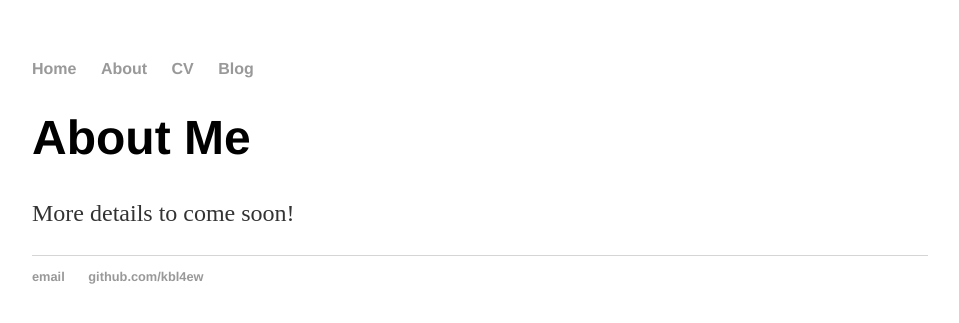
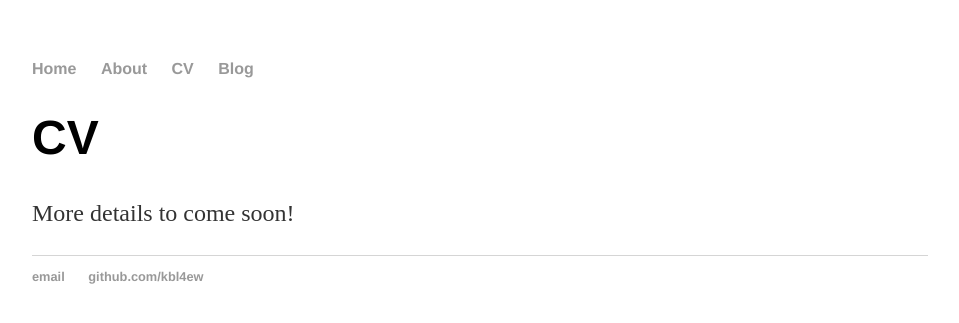
Before and after one commit to kbl4ew/kbl4ew.github.io, a Jekyll site: the page built from cv/index.html, in a window 1280 px wide. Shown: the top 323 px of the page, without its empty margins (160-1119 px from the left). Built offline with Jekyll 4.4.1, drawn with Linux system fonts in a browser that asks for light colours.

Commit message:
Update index.html

```diff
--- a/cv/index.html
+++ b/cv/index.html
@@ -3,6 +3,6 @@ layout: default
 title: Kevin Li, CV
 ---
 <div class="blurb">
-        <h1>About Me</h1>
+        <h1>CV</h1>
 	<p>More details to come soon! </p>
 </div><!-- /.blurb -->
```
